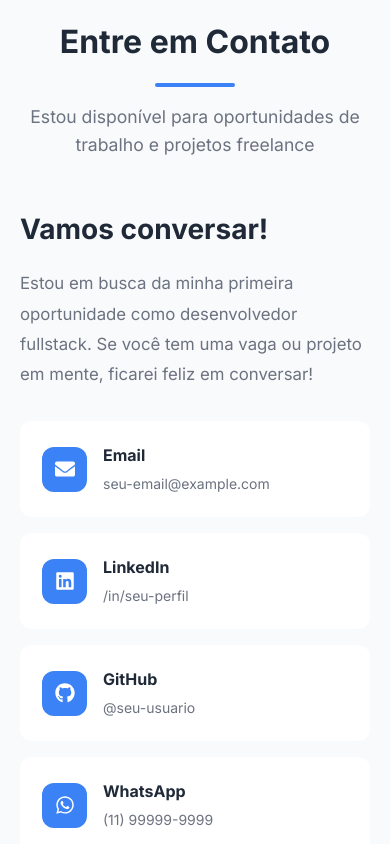
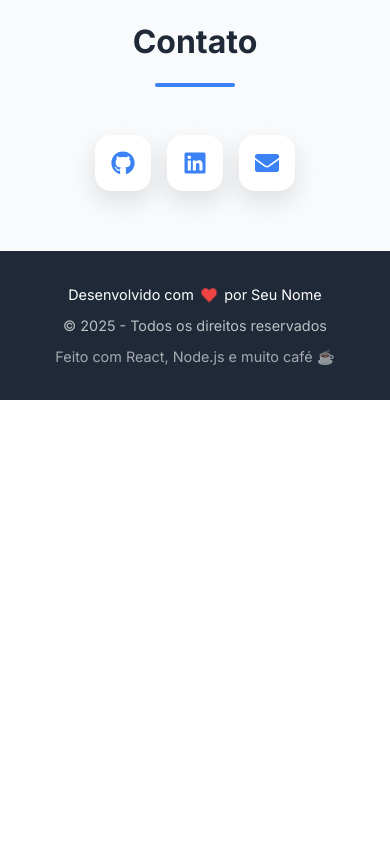
Before and after one commit to gmkcameron/portfolio-dev, a React (Vite) app: page / in a window 390 px wide. Shown: the part 7500-8344 px from the top of the page. After the commit the page ends 7900 px from the top, so only its background shows below. Built offline with nearby package versions, Linux system fonts and the light colour scheme.

Commit message:
update contato

```diff
--- a/src/components/Contact.css
+++ b/src/components/Contact.css
@@ -2,161 +2,41 @@
   background-color: var(--bg-light);
 }
 
-.contact-content {
-  display: grid;
-  grid-template-columns: 1fr 1fr;
-  gap: 4rem;
-  max-width: 1100px;
-  margin: 0 auto;
+.contact-icons {
+  display: flex;
+  justify-content: center;
+  gap: 1.5rem;
+  margin-top: 3rem;
 }
 
-.contact-info h3 {
-  font-size: 2rem;
-  color: var(--text-primary);
-  margin-bottom: 1rem;
-}
-
-.contact-info > p {
-  color: var(--text-secondary);
-  line-height: 1.8;
-  margin-bottom: 2rem;
-  font-size: 1.05rem;
-}
-
-.contact-methods {
-  display: flex;
-  flex-direction: column;
-  gap: 1rem;
-}
-
-.contact-method {
-  display: flex;
-  align-items: center;
-  gap: 1rem;
-  padding: 1.25rem;
-  background-color: var(--bg-white);
-  border-radius: 12px;
-  transition: all 0.3s ease;
-  border: 2px solid transparent;
-}
-
-.contact-method:hover {
-  transform: translateX(8px);
-  border-color: var(--primary-color);
-  box-shadow: 0 4px 12px rgba(59, 130, 246, 0.2);
-}
-
-.method-icon {
-  width: 50px;
-  height: 50px;
+.contact-icon {
+  width: 64px;
+  height: 64px;
   display: flex;
   align-items: center;
   justify-content: center;
-  background-color: var(--primary-color);
-  color: white;
-  border-radius: 12px;
-  font-size: 1.5rem;
-  flex-shrink: 0;
+  border-radius: 16px;
+  background: var(--bg-white);
+  color: var(--primary-color);
+  font-size: 1.75rem;
+  box-shadow: 0 10px 25px rgba(15, 23, 42, 0.12);
+  transition: transform 0.2s ease, box-shadow 0.2s ease, color 0.2s ease;
 }
 
-.method-info h4 {
-  color: var(--text-primary);
-  font-size: 1.1rem;
-  margin-bottom: 0.25rem;
-}
-
-.method-info p {
-  color: var(--text-secondary);
-  font-size: 0.95rem;
-  margin: 0;
-}
-
-.contact-form {
-  background-color: var(--bg-white);
-  padding: 2rem;
-  border-radius: 16px;
-  box-shadow: 0 4px 6px rgba(0, 0, 0, 0.05);
-}
-
-.form-group {
-  margin-bottom: 1.5rem;
-}
-
-.form-group label {
-  display: block;
-  color: var(--text-primary);
-  font-weight: 500;
-  margin-bottom: 0.5rem;
-}
-
-.form-group input,
-.form-group textarea {
-  width: 100%;
-  padding: 0.875rem;
-  border: 2px solid var(--border-color);
-  border-radius: 8px;
-  font-family: inherit;
-  font-size: 1rem;
-  transition: border-color 0.3s ease;
-  color: var(--text-primary);
-}
-
-.form-group input:focus,
-.form-group textarea:focus {
-  outline: none;
-  border-color: var(--primary-color);
-}
-
-.form-group textarea {
-  resize: vertical;
-  min-height: 120px;
-}
-
-.submit-btn {
-  width: 100%;
-  padding: 1rem;
-  background-color: var(--primary-color);
-  color: white;
-  border: none;
-  border-radius: 8px;
-  font-size: 1.05rem;
-  font-weight: 600;
-  transition: all 0.3s ease;
-}
-
-.submit-btn:hover {
-  background-color: var(--secondary-color);
-  transform: translateY(-2px);
-  box-shadow: 0 6px 16px rgba(59, 130, 246, 0.3);
-}
-
-@media (max-width: 968px) {
-  .contact-content {
-    grid-template-columns: 1fr;
-    gap: 3rem;
-  }
-
-  .contact-info h3 {
-    font-size: 1.75rem;
-  }
+.contact-icon:hover {
+  transform: translateY(-6px);
+  box-shadow: 0 16px 30px rgba(59, 130, 246, 0.2);
+  color: var(--secondary-color);
 }
 
 @media (max-width: 640px) {
-  .contact-form {
-    padding: 1.5rem;
+  .contact-icons {
+    gap: 1rem;
   }
 
-  .method-icon {
-    width: 45px;
-    height: 45px;
-    font-size: 1.25rem;
-  }
-
-  .method-info h4 {
-    font-size: 1rem;
-  }
-
-  .method-info p {
-    font-size: 0.875rem;
+  .contact-icon {
+    width: 56px;
+    height: 56px;
+    font-size: 1.5rem;
   }
 }
--- a/src/components/Contact.jsx
+++ b/src/components/Contact.jsx
@@ -1,132 +1,41 @@
-import React, { useState } from 'react'
-import { FaEnvelope, FaLinkedin, FaGithub, FaWhatsapp } from 'react-icons/fa'
+import React from 'react'
+import { FaEnvelope, FaLinkedin, FaGithub } from 'react-icons/fa'
 import './Contact.css'
 
 function Contact() {
-  const [formData, setFormData] = useState({
-    name: '',
-    email: '',
-    message: ''
-  })
-
-  const handleChange = (e) => {
-    setFormData({
-      ...formData,
-      [e.target.name]: e.target.value
-    })
-  }
-
-  const handleSubmit = (e) => {
-    e.preventDefault()
-    alert('Funcionalidade de envio será implementada! Por enquanto, entre em contato pelos links abaixo.')
-    console.log('Form data:', formData)
-  }
-
   return (
     <section id="contact" className="contact">
       <div className="section-header">
-        <h2 className="section-title">Entre em Contato</h2>
+        <h2 className="section-title">Contato</h2>
         <div className="title-underline"></div>
-        <p className="section-subtitle">
-          Estou disponível para oportunidades de trabalho e projetos freelance
-        </p>
       </div>
 
-      <div className="contact-content">
-        <div className="contact-info">
-          <h3>Vamos conversar!</h3>
-          <p>
-            Estou em busca da minha primeira oportunidade como desenvolvedor fullstack.
-            Se você tem uma vaga ou projeto em mente, ficarei feliz em conversar!
-          </p>
-
-          <div className="contact-methods">
-            <a href="mailto:seu-email@example.com" className="contact-method">
-              <div className="method-icon">
-                <FaEnvelope />
-              </div>
-              <div className="method-info">
-                <h4>Email</h4>
-                <p>seu-email@example.com</p>
-              </div>
-            </a>
-
-            <a href="https://linkedin.com/in/seu-perfil" target="_blank" rel="noopener noreferrer" className="contact-method">
-              <div className="method-icon">
-                <FaLinkedin />
-              </div>
-              <div className="method-info">
-                <h4>LinkedIn</h4>
-                <p>/in/seu-perfil</p>
-              </div>
-            </a>
-
-            <a href="https://github.com/seu-usuario" target="_blank" rel="noopener noreferrer" className="contact-method">
-              <div className="method-icon">
-                <FaGithub />
-              </div>
-              <div className="method-info">
-                <h4>GitHub</h4>
-                <p>@seu-usuario</p>
-              </div>
-            </a>
-
-            <a href="https://wa.me/5511999999999" target="_blank" rel="noopener noreferrer" className="contact-method">
-              <div className="method-icon">
-                <FaWhatsapp />
-              </div>
-              <div className="method-info">
-                <h4>WhatsApp</h4>
-                <p>(11) 99999-9999</p>
-              </div>
-            </a>
-          </div>
-        </div>
-
-        {/* <form className="contact-form" onSubmit={handleSubmit}>
-          <div className="form-group">
-            <label htmlFor="name">Nome</label>
-            <input
-              type="text"
-              id="name"
-              name="name"
-              value={formData.name}
-              onChange={handleChange}
-              required
-              placeholder="Seu nome"
-            />
-          </div>
-
-          <div className="form-group">
-            <label htmlFor="email">Email</label>
-            <input
-              type="email"
-              id="email"
-              name="email"
-              value={formData.email}
-              onChange={handleChange}
-              required
-              placeholder="seu-email@example.com"
-            />
-          </div>
-
-          <div className="form-group">
-            <label htmlFor="message">Mensagem</label>
-            <textarea
-              id="message"
-              name="message"
-              value={formData.message}
-              onChange={handleChange}
-              required
-              rows="5"
-              placeholder="Sua mensagem..."
-            ></textarea>
-          </div>
-
-          <button type="submit" className="submit-btn">
-            Enviar Mensagem
-          </button>
-        </form> */}
+      <div className="contact-icons">
+        <a
+          href="https://github.com/gmkcameron"
+          target="_blank"
+          rel="noopener noreferrer"
+          className="contact-icon"
+          aria-label="GitHub"
+        >
+          <FaGithub />
+        </a>
+        <a
+          href="https://www.linkedin.com/in/guilherme-cameron/"
+          target="_blank"
+          rel="noopener noreferrer"
+          className="contact-icon"
+          aria-label="LinkedIn"
+        >
+          <FaLinkedin />
+        </a>
+        <a
+          href="mailto:gmkcameron84@gmail.com"
+          className="contact-icon"
+          aria-label="Email"
+        >
+          <FaEnvelope />
+        </a>
       </div>
     </section>
   )
```
